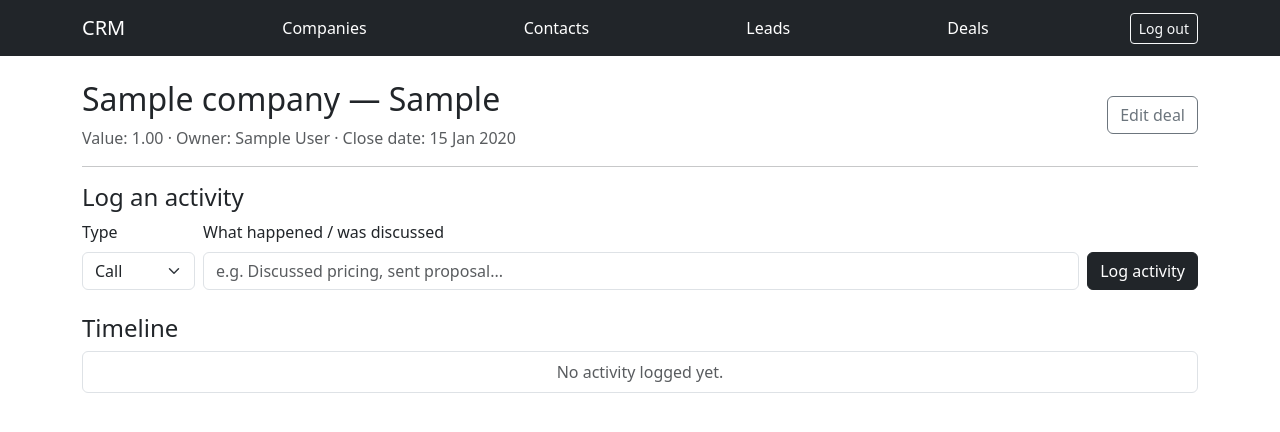
After one commit to IsuriAngelica/CRM-Project, a Flask app: page /deals/1 in a window 1280 px wide. The commit adds this page. Shown: the top 432 px of the page. Run offline with Flask 3, Linux system fonts and the light colour scheme; a user stored in the database is signed in; tables that the repository leaves empty hold one stand-in row (values such as "Sample post").

Commit message:
Add activity logging and timeline to Contact, Lead, and Deal (CRM-10, 11, 12 complete)

```diff
--- a/app.py
+++ b/app.py
@@ -98,6 +98,34 @@ def edit_company(company_id):
     return render_template("company_form.html", company=company)
 
 
+@app.route("/companies/<int:company_id>")
+@login_required
+def company_detail(company_id):
+    company = models.Company.query.get_or_404(company_id)
+    activities = (
+        models.Activity.query
+        .filter_by(related_type="Company", related_id=company_id)
+        .order_by(models.Activity.created_at.desc())
+        .all()
+    )
+    return render_template("company_detail.html", company=company, activities=activities)
+
+
+@app.route("/companies/<int:company_id>/activities/add", methods=["POST"])
+@login_required
+def add_company_activity(company_id):
+    models.Company.query.get_or_404(company_id)
+    activity = models.Activity(
+        related_type="Company",
+        related_id=company_id,
+        type=request.form.get("type"),
+        notes=request.form.get("notes"),
+    )
+    db.session.add(activity)
+    db.session.commit()
+    return redirect(url_for("company_detail", company_id=company_id))
+
+
 @app.route("/contacts")
 @login_required
 def contacts():
@@ -135,6 +163,34 @@ def edit_contact(contact_id):
         db.session.commit()
         return redirect(url_for("contacts"))
     return render_template("contact_form.html", contact=contact, companies=all_companies)
+
+
+@app.route("/contacts/<int:contact_id>")
+@login_required
+def contact_detail(contact_id):
+    contact = models.Contact.query.get_or_404(contact_id)
+    activities = (
+        models.Activity.query
+        .filter_by(related_type="Contact", related_id=contact_id)
+        .order_by(models.Activity.created_at.desc())
+        .all()
+    )
+    return render_template("contact_detail.html", contact=contact, activities=activities)
+
+
+@app.route("/contacts/<int:contact_id>/activities/add", methods=["POST"])
+@login_required
+def add_contact_activity(contact_id):
+    models.Contact.query.get_or_404(contact_id)
+    activity = models.Activity(
+        related_type="Contact",
+        related_id=contact_id,
+        type=request.form.get("type"),
+        notes=request.form.get("notes"),
+    )
+    db.session.add(activity)
+    db.session.commit()
+    return redirect(url_for("contact_detail", contact_id=contact_id))
 
 
 @app.route("/leads")
@@ -176,6 +232,34 @@ def edit_lead(lead_id):
         db.session.commit()
         return redirect(url_for("leads"))
     return render_template("lead_form.html", lead=lead, companies=all_companies, users=all_users)
+
+
+@app.route("/leads/<int:lead_id>")
+@login_required
+def lead_detail(lead_id):
+    lead = models.Lead.query.get_or_404(lead_id)
+    activities = (
+        models.Activity.query
+        .filter_by(related_type="Lead", related_id=lead_id)
+        .order_by(models.Activity.created_at.desc())
+        .all()
+    )
+    return render_template("lead_detail.html", lead=lead, activities=activities)
+
+
+@app.route("/leads/<int:lead_id>/activities/add", methods=["POST"])
+@login_required
+def add_lead_activity(lead_id):
+    models.Lead.query.get_or_404(lead_id)
+    activity = models.Activity(
+        related_type="Lead",
+        related_id=lead_id,
+        type=request.form.get("type"),
+        notes=request.form.get("notes"),
+    )
+    db.session.add(activity)
+    db.session.commit()
+    return redirect(url_for("lead_detail", lead_id=lead_id))
 
 
 @app.route("/deals")
@@ -231,5 +315,33 @@ def edit_deal(deal_id):
     return render_template("deal_form.html", deal=deal, companies=all_companies, contacts=all_contacts, users=all_users)
 
 
+@app.route("/deals/<int:deal_id>")
+@login_required
+def deal_detail(deal_id):
+    deal = models.Deal.query.get_or_404(deal_id)
+    activities = (
+        models.Activity.query
+        .filter_by(related_type="Deal", related_id=deal_id)
+        .order_by(models.Activity.created_at.desc())
+        .all()
+    )
+    return render_template("deal_detail.html", deal=deal, activities=activities)
+
+
+@app.route("/deals/<int:deal_id>/activities/add", methods=["POST"])
+@login_required
+def add_deal_activity(deal_id):
+    models.Deal.query.get_or_404(deal_id)
+    activity = models.Activity(
+        related_type="Deal",
+        related_id=deal_id,
+        type=request.form.get("type"),
+        notes=request.form.get("notes"),
+    )
+    db.session.add(activity)
+    db.session.commit()
+    return redirect(url_for("deal_detail", deal_id=deal_id))
+
+
 if __name__ == "__main__":
     app.run(debug=True)
--- a/models.py
+++ b/models.py
@@ -54,7 +54,7 @@ class Lead(db.Model):
     assigned_rep_id = db.Column(db.Integer, db.ForeignKey("users.id"), nullable=True)
     source = db.Column(db.String(100))
     status = db.Column(db.String(50), default="new")
-    created_at = db.Column(db.DateTime, default=datetime.utcnow)
+    created_at = db.Column(db.DateTime, default=datetime.now)
 
     assigned_rep = db.relationship("User", backref="leads", lazy=True)
 
@@ -83,7 +83,7 @@ class Activity(db.Model):
     related_id = db.Column(db.Integer, nullable=False)
     type = db.Column(db.String(50))
     notes = db.Column(db.Text)
-    created_at = db.Column(db.DateTime, default=datetime.utcnow)
+    created_at = db.Column(db.DateTime, default=datetime.now)
 
 
 class Reminder(db.Model):
--- a/templates/companies_list.html
+++ b/templates/companies_list.html
@@ -17,7 +17,7 @@
   <tbody>
     {% for company in companies %}
     <tr>
-      <td>{{ company.name }}</td>
+      <td><a href="{{ url_for('company_detail', company_id=company.id) }}">{{ company.name }}</a></td>
       <td>{{ company.industry or "-" }}</td>
       <td>{{ company.phone or "-" }}</td>
       <td>{{ company.address or "-" }}</td>
--- a/templates/contacts_list.html
+++ b/templates/contacts_list.html
@@ -17,7 +17,7 @@
   <tbody>
     {% for contact in contacts %}
     <tr>
-      <td>{{ contact.name }}</td>
+      <td><a href="{{ url_for('contact_detail', contact_id=contact.id) }}">{{ contact.name }}</a></td>
       <td>{{ contact.company.name }}</td>
       <td>{{ contact.email or "-" }}</td>
       <td>{{ contact.phone or "-" }}</td>
--- /dev/null
+++ b/templates/deal_detail.html
@@ -0,0 +1,49 @@
+{% extends "base.html" %}
+{% block content %}
+<div class="d-flex justify-content-between align-items-center mb-3">
+  <div>
+    <h2>{{ deal.company.name }} — {{ deal.stage|capitalize }}</h2>
+    <p class="text-muted mb-0">
+      Value: {{ "%.2f"|format(deal.value) if deal.value else "-" }} &middot;
+      Owner: {{ deal.owner.name if deal.owner else "-" }} &middot;
+      Close date: {{ deal.close_date.strftime("%d %b %Y") if deal.close_date else "-" }}
+    </p>
+  </div>
+  <a href="{{ url_for('edit_deal', deal_id=deal.id) }}" class="btn btn-outline-secondary">Edit deal</a>
+</div>
+
+<hr>
+
+<h4>Log an activity</h4>
+<form method="POST" action="{{ url_for('add_deal_activity', deal_id=deal.id) }}" class="row g-2 align-items-end mb-4">
+  <div class="col-auto">
+    <label class="form-label">Type</label>
+    <select name="type" class="form-select">
+      <option value="Call">Call</option>
+      <option value="Email">Email</option>
+      <option value="Meeting">Meeting</option>
+      <option value="Note">Note</option>
+    </select>
+  </div>
+  <div class="col">
+    <label class="form-label">What happened / was discussed</label>
+    <input type="text" name="notes" class="form-control" placeholder="e.g. Discussed pricing, sent proposal..." required>
+  </div>
+  <div class="col-auto">
+    <button type="submit" class="btn btn-dark">Log activity</button>
+  </div>
+</form>
+
+<h4>Timeline</h4>
+<ul class="list-group">
+  {% for activity in activities %}
+  <li class="list-group-item">
+    <span class="badge bg-secondary">{{ activity.type }}</span>
+    {{ activity.notes }}
+    <div class="text-muted small">{{ activity.created_at.strftime("%d %b %Y, %I:%M %p") if activity.created_at else "" }}</div>
+  </li>
+  {% else %}
+  <li class="list-group-item text-muted text-center">No activity logged yet.</li>
+  {% endfor %}
+</ul>
+{% endblock %}
--- a/templates/deals_list.html
+++ b/templates/deals_list.html
@@ -19,7 +19,7 @@
   <tbody>
     {% for deal in deals %}
     <tr>
-      <td>{{ deal.company.name }}</td>
+      <td><a href="{{ url_for('deal_detail', deal_id=deal.id) }}">{{ deal.company.name }}</a></td>
       <td>{{ deal.primary_contact.name if deal.primary_contact else "-" }}</td>
       <td>{{ deal.owner.name if deal.owner else "-" }}</td>
       <td><span class="badge bg-primary">{{ deal.stage }}</span></td>
--- a/templates/leads_list.html
+++ b/templates/leads_list.html
@@ -18,7 +18,7 @@
   <tbody>
     {% for lead in leads %}
     <tr>
-      <td>{{ lead.company.name if lead.company else "-" }}</td>
+      <td><a href="{{ url_for('lead_detail', lead_id=lead.id) }}">{{ lead.company.name if lead.company else "Lead #" ~ lead.id }}</a></td>
       <td><span class="badge bg-secondary">{{ lead.source or "-" }}</span></td>
       <td><span class="badge bg-info text-dark">{{ lead.status }}</span></td>
       <td>{{ lead.assigned_rep.name if lead.assigned_rep else "-" }}</td>
```
Also changed, not shown: templates/company_detail.html (added, +47 -0 lines), templates/contact_detail.html (added, +47 -0 lines), templates/lead_detail.html (added, +48 -0 lines).
